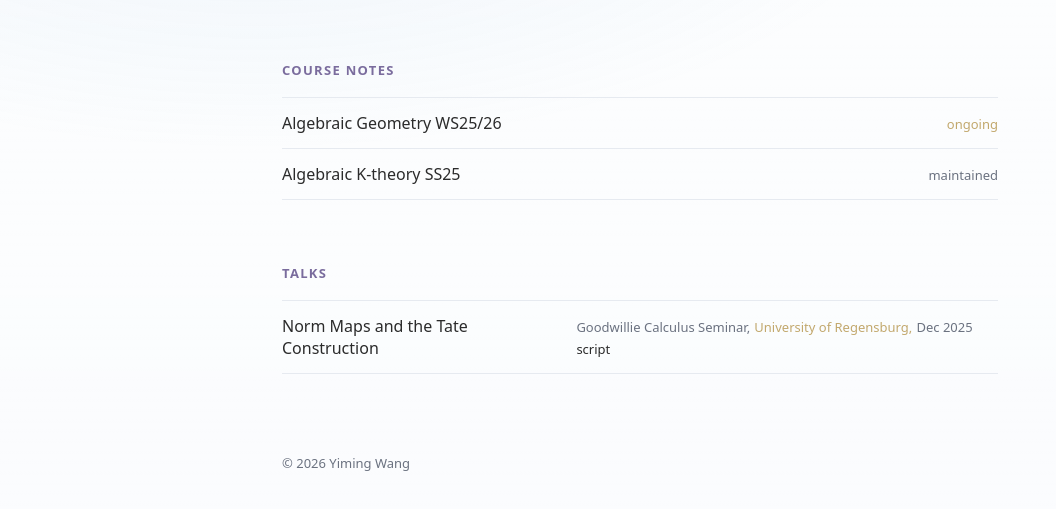
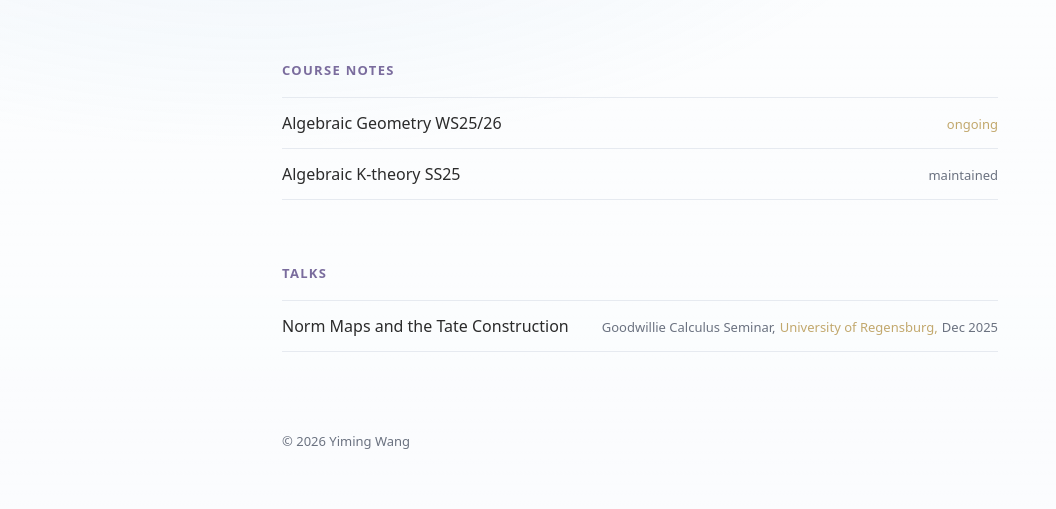
Before and after one commit to zoscythe/zoscythe.github.io, a plain HTML site: page notes.html in a window 1280 px wide. Shown: the part 289-798 px from the top of the page, without its empty margins (0-1056 px from the left). Drawn offline with Linux system fonts and the light colour scheme.

Commit message:
Remove script link from seminar notes
Removed link to the script for the Goodwillie Calculus Seminar.

```diff
--- a/notes.html
+++ b/notes.html
@@ -56,7 +56,6 @@
         <span class="meta gold">University of Regensburg,</span>
         <span class="meta">Dec 2025</span>
         <span class="meta">
-          <a href="notes/talks/norm-maps-tate.pdf">script</a>
         </span>
       </div>
     </li>
```
